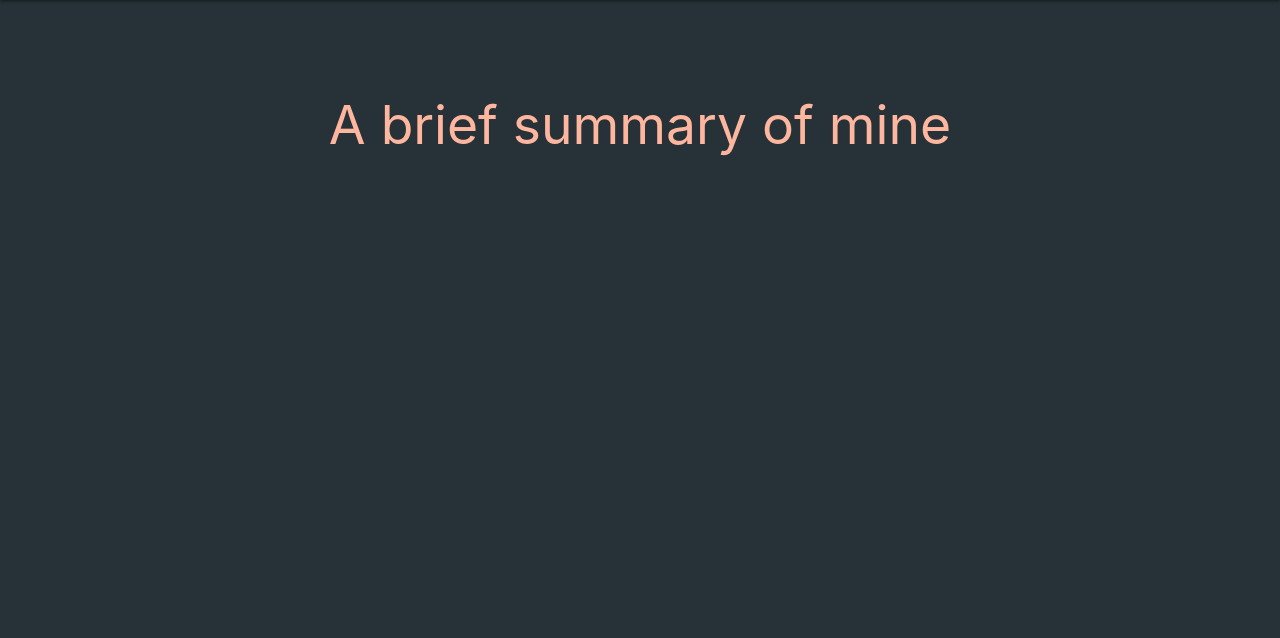
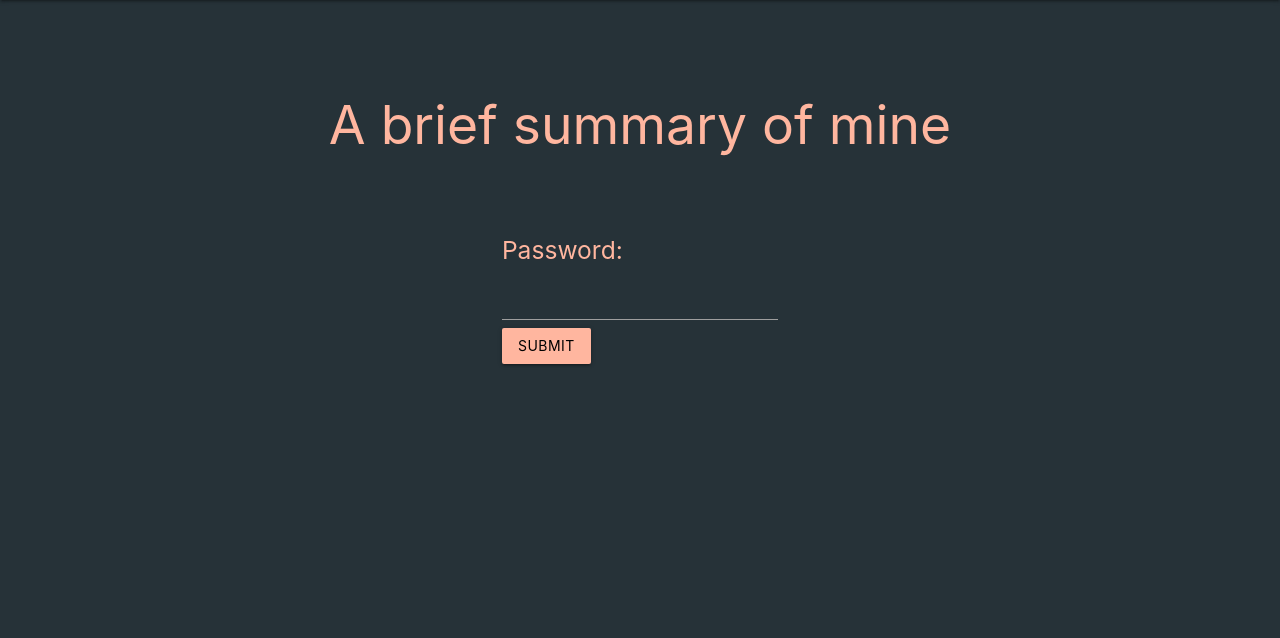
Before and after one commit to T-Platz/Portfolio, a PHP site: page /cv/ in a window 1280 px wide. Shown: the part 64-702 px from the top of the page. Run offline with PHP 8.4, Linux system fonts and the light colour scheme; data that the repository does not hold is empty; some libraries are stand-ins or nearby versions.

Commit message:
Added foundation for password access

```diff
--- a/cv/index.html
+++ b/cv/index.php
@@ -41,6 +41,37 @@
                 <h2 class="header center contrast-text">A brief summary of mine</h2>
                 <br><br>
             </div>
+
+            <?php
+                if ($_POST["password"] == "abc") {
+                    echo "<div class=\"row center\">";
+                    echo "<h5 class=\"header col s12 light white-text\">Pass1</h5>";
+                    echo "</div>";
+                } else if ($_POST["password"] == "def") {
+                    echo "<div class=\"row center\">";
+                    echo "<h5 class=\"header col s12 light white-text\">Pass2</h5>";
+                    echo "</div>";
+                } else {
+                    if (isset($_POST["submit"]))
+                        $error = "Invalid password";
+                    ?>
+                    <div class="container">
+                        <div class="row">
+                            <div class="col s8 offset-s2 m4 offset-m4 l4 offset-l4">
+                                <form method="POST" id="login_form">
+                                    <h5 class="contrast-text">Password:</h5>
+                                    <input type="password" name="password" id="password"><br>
+                                    <button class="btn waves-effect waves-light contrast-color black-text" type="submit" name="submit">Submit</button>
+                                </form>
+                            </div>
+                            <div class="col s8 offset-s2 m4 offset-m4 l4 offset-l4">
+                                <?php echo "<br><h6 class=\"s6 red-text darken-4 fade-out\">$error</h6>"; ?>
+                            </div>
+                        </div>
+                    </div>
+                <?php
+                }
+                ?>
         </div>
     </main>
 
```
